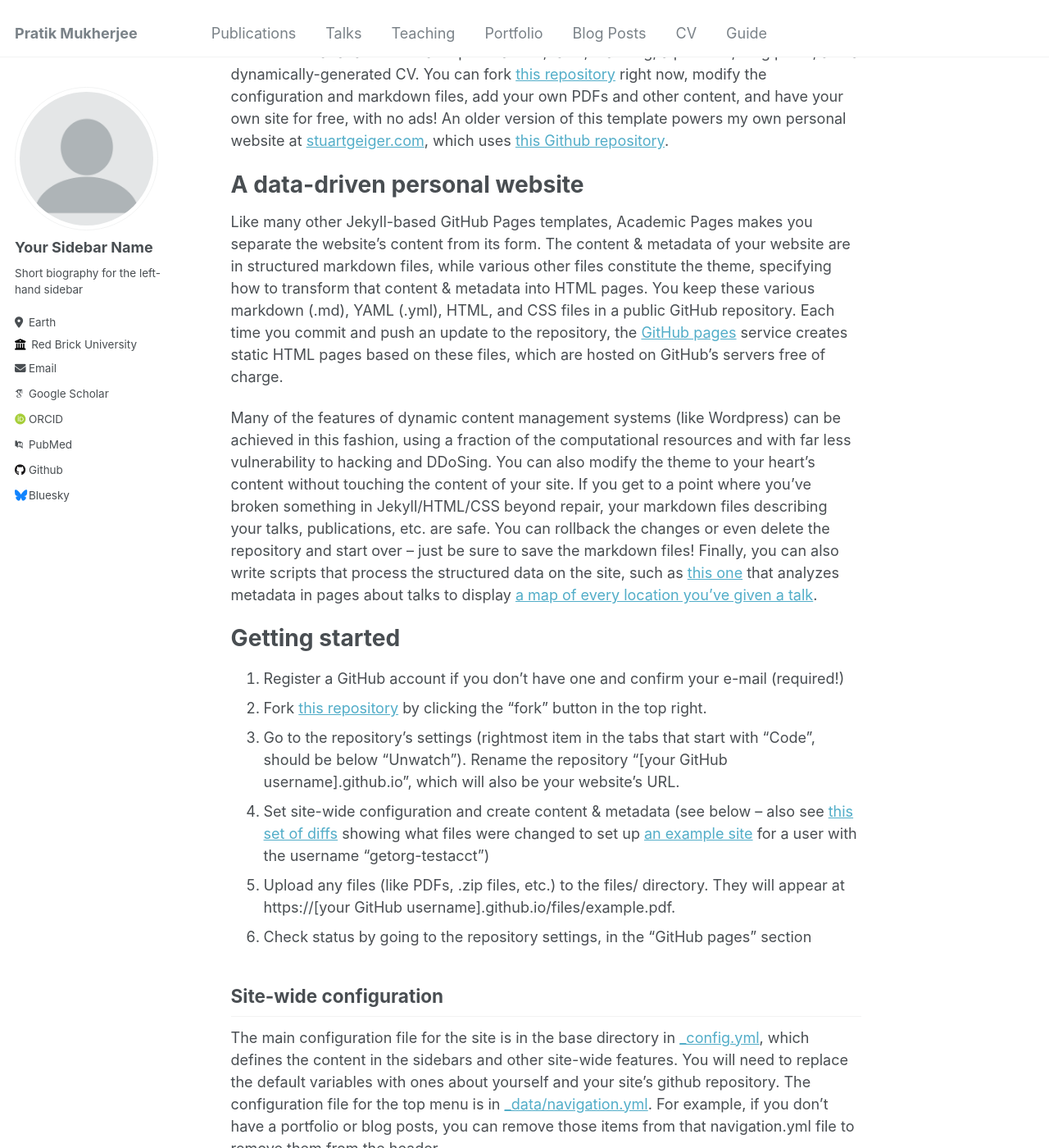
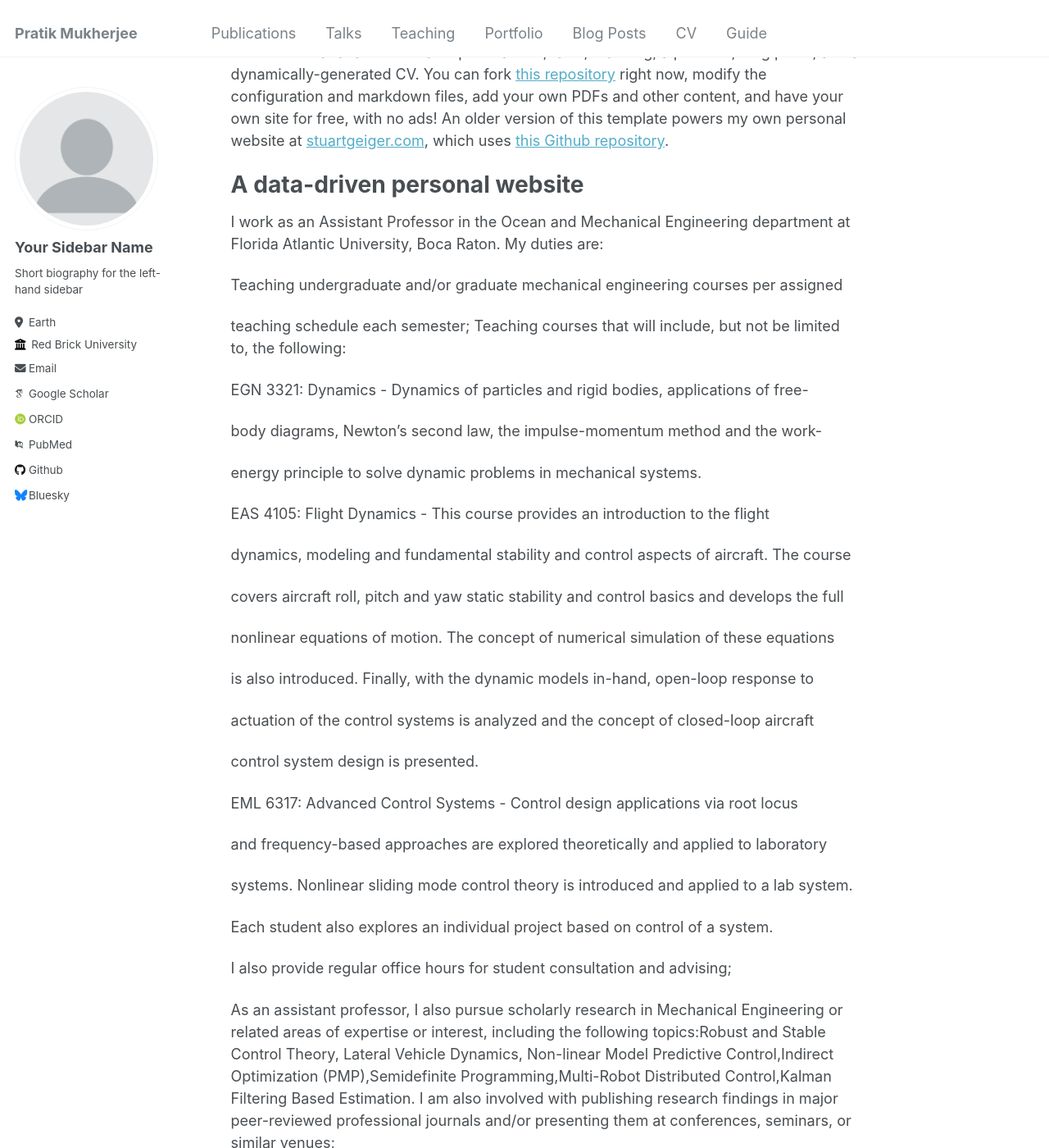
Before and after one commit to mukhe027/mukhe027.github.io, a Jekyll site: the page built from _pages/about.md, in a window 1280 px wide and 1400 px high, scrolled down 261 px. Shown: the whole window at 82% size. Built offline with Jekyll 4.4.1, drawn with Linux system fonts in a browser that asks for light colours; some web fonts are replaced; some of the changed text lies outside the part shown.

Commit message:
Update about.md

```diff
--- a/_pages/about.md
+++ b/_pages/about.md
@@ -11,9 +11,49 @@ This is the front page of a website that is powered by the [Academic Pages templ
 
 A data-driven personal website
 ======
-Like many other Jekyll-based GitHub Pages templates, Academic Pages makes you separate the website's content from its form. The content & metadata of your website are in structured markdown files, while various other files constitute the theme, specifying how to transform that content & metadata into HTML pages. You keep these various markdown (.md), YAML (.yml), HTML, and CSS files in a public GitHub repository. Each time you commit and push an update to the repository, the [GitHub pages](https://pages.github.com/) service creates static HTML pages based on these files, which are hosted on GitHub's servers free of charge.
+I work as an Assistant Professor in the Ocean and Mechanical Engineering department at Florida Atlantic University, Boca Raton. My duties are:
 
-Many of the features of dynamic content management systems (like Wordpress) can be achieved in this fashion, using a fraction of the computational resources and with far less vulnerability to hacking and DDoSing. You can also modify the theme to your heart's content without touching the content of your site. If you get to a point where you've broken something in Jekyll/HTML/CSS beyond repair, your markdown files describing your talks, publications, etc. are safe. You can rollback the changes or even delete the repository and start over -- just be sure to save the markdown files! Finally, you can also write scripts that process the structured data on the site, such as [this one](https://github.com/academicpages/academicpages.github.io/blob/master/talkmap.ipynb) that analyzes metadata in pages about talks to display [a map of every location you've given a talk](https://academicpages.github.io/talkmap.html).
+Teaching undergraduate and/or graduate mechanical engineering courses per assigned
+
+teaching schedule each semester; Teaching courses that will include, but not be limited to, the following:
+
+ EGN 3321: Dynamics - Dynamics of particles and rigid bodies, applications of free-
+
+body diagrams, Newton's second law, the impulse-momentum method and the work-
+
+energy principle to solve dynamic problems in mechanical systems.
+
+EAS 4105: Flight Dynamics - This course provides an introduction to the flight
+
+dynamics, modeling and fundamental stability and control aspects of aircraft. The course
+
+covers aircraft roll, pitch and yaw static stability and control basics and develops the full
+
+nonlinear equations of motion. The concept of numerical simulation of these equations
+
+is also introduced. Finally, with the dynamic models in-hand, open-loop response to
+
+actuation of the control systems is analyzed and the concept of closed-loop aircraft
+
+control system design is presented.
+
+EML 6317: Advanced Control Systems - Control design applications via root locus
+
+and frequency-based approaches are explored theoretically and applied to laboratory
+
+systems. Nonlinear sliding mode control theory is introduced and applied to a lab system.
+
+Each student also explores an individual project based on control of a system.
+
+I also provide regular office hours for student consultation and advising;
+
+As an assistant professor, I also pursue scholarly research in Mechanical Engineering or related areas of expertise or interest, including the following topics:Robust and Stable Control Theory, Lateral Vehicle Dynamics, Non-linear Model Predictive Control,Indirect Optimization (PMP),Semidefinite Programming,Multi-Robot Distributed Control,Kalman Filtering Based Estimation. I am also involved with publishing research findings in major peer-reviewed professional journals and/or presenting them at conferences, seminars, or similar venues;
+
+I also participate in department and university-wide events or projects, as designated;
+
+Serving in various academic or administrative committees such as Search and Screen
+
+Committees, Accreditation Review Committees, etc., as designated.
 
 Getting started
 ======
```
